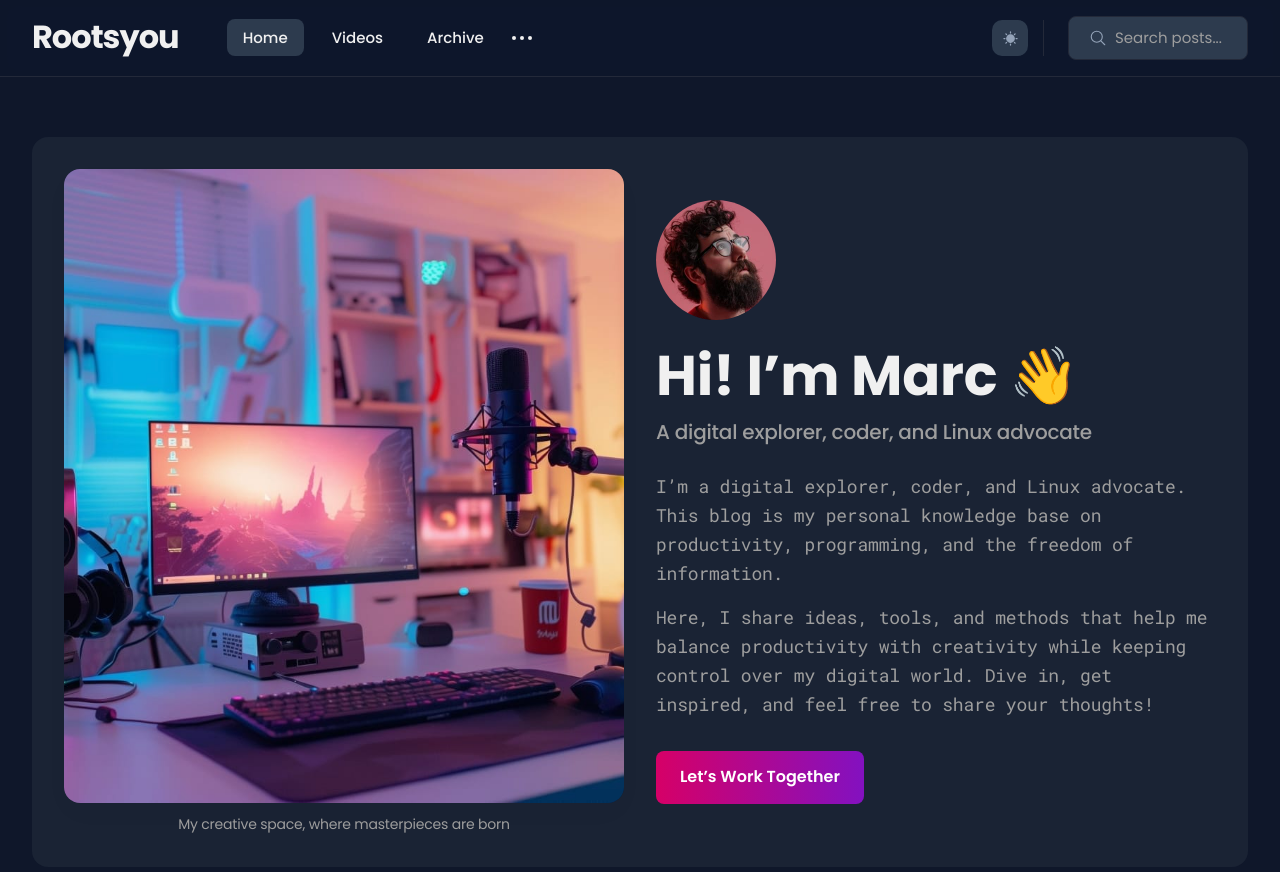
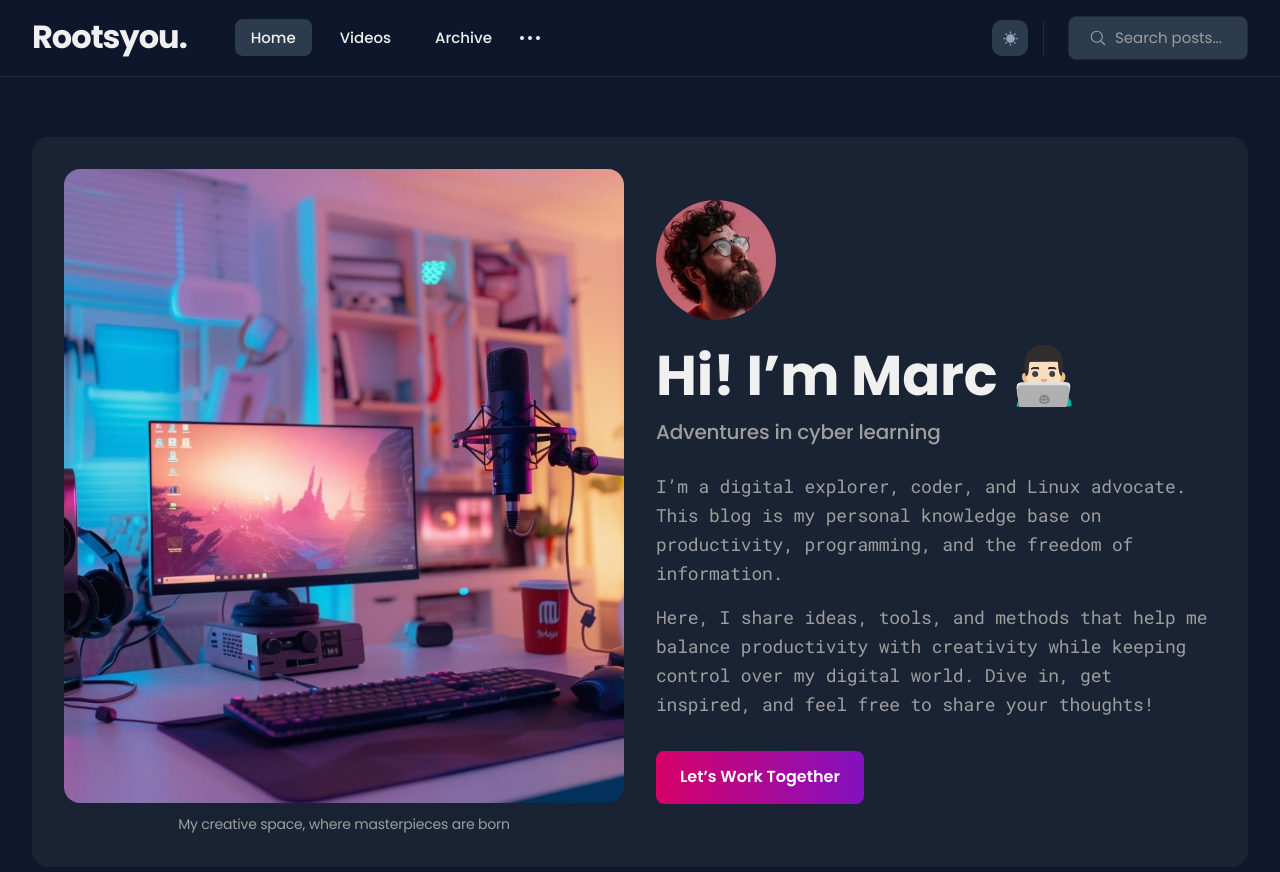
Before and after one commit to rootsyou/rootsyou.github.io, a Jekyll site: the page built from index.html, in a window 1280 px wide and 900 px high. Shown: the top 872 px of the window. Built offline with Jekyll 4.4.1, drawn with Linux system fonts in a browser that asks for light colours; the list of posts is cut into pages by our own code; some of the changed text lies outside the part shown.

Commit message:
Update settings.yml

```diff
--- a/_data/settings.yml
+++ b/_data/settings.yml
@@ -1,6 +1,6 @@
 #-------------------------------
 # Site Settings
-title: Rootsyou
+title: Rootsyou.
 description: Coderon is a super modern and unique Jekyll blog theme
 logo: # You can add own logo. For example '/images/logo.png'.
 logo_dark:
@@ -51,8 +51,8 @@ author:
 hero:
   enable: true
   hero_avatar: /images/01-1.jpg
-  hero_title: Hi! I’m Marc 👋
-  hero_subtitle: A digital explorer, coder, and Linux advocate
+  hero_title: Hi! I’m Marc 👨🏻‍💻
+  hero_subtitle: Adventures in cyber learning
   hero_description: |
     I’m a digital explorer, coder, and Linux advocate. This blog is my personal knowledge base on productivity, programming, and the freedom of information.
 
```
